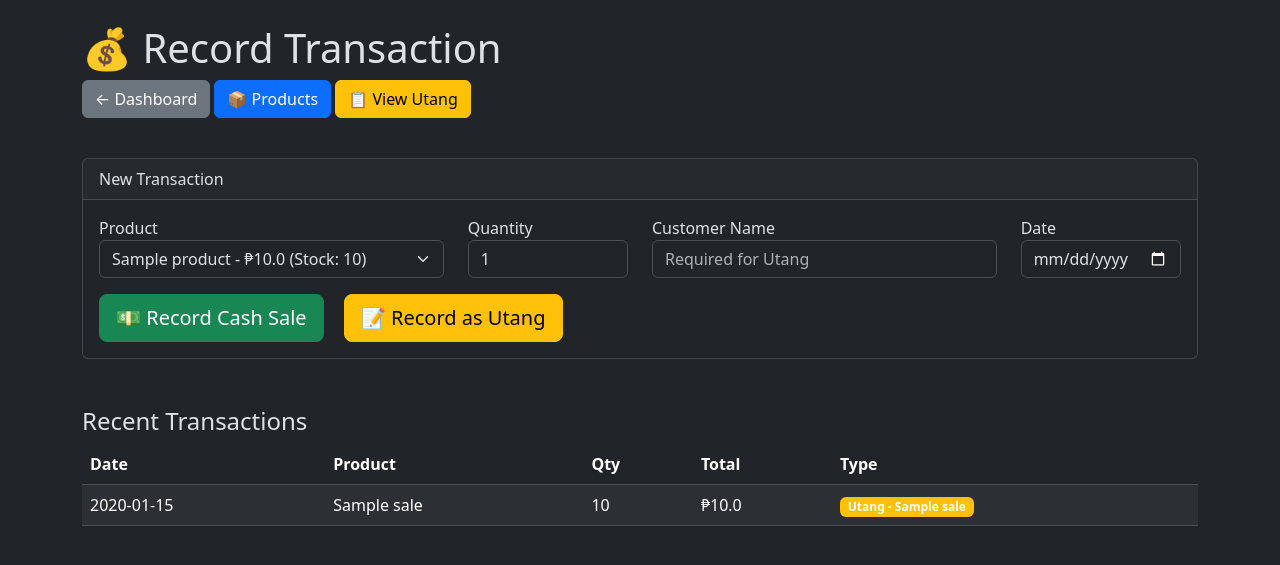
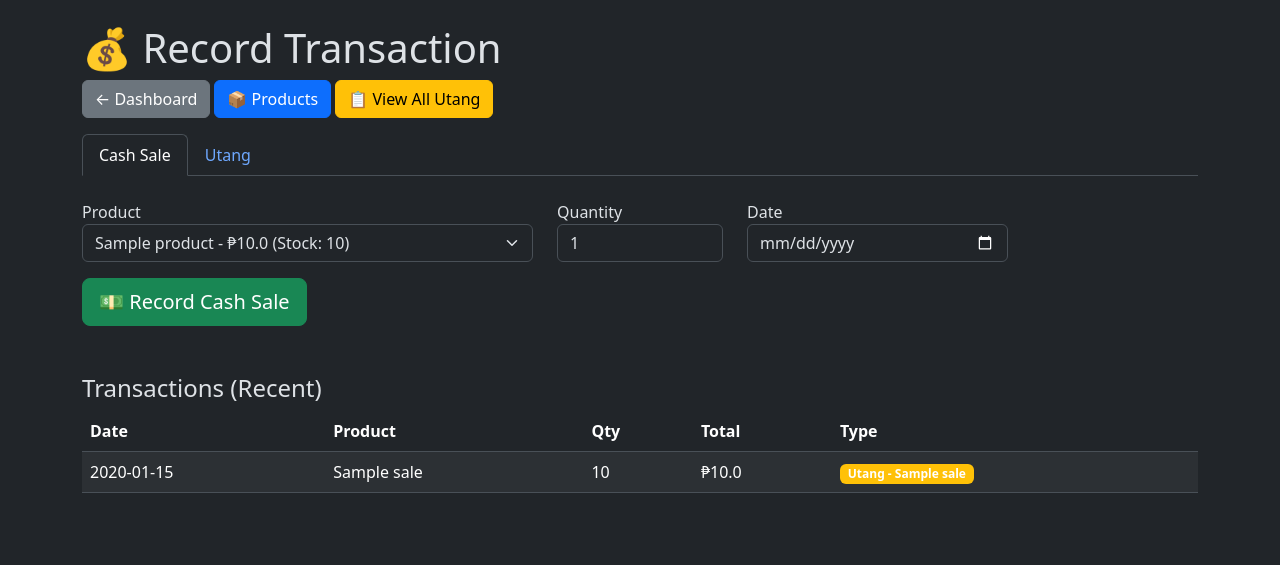
Before and after one commit to sejiro06/princess-inventory, a Flask app: page /sales in a window 1280 px wide. Shown: the top 565 px of the page. Run offline with Flask 3, Linux system fonts and the light colour scheme; tables that the repository leaves empty hold one stand-in row (values such as "Sample post").

Commit message:
Update sales.html

```diff
--- a/templates/sales.html
+++ b/templates/sales.html
@@ -11,12 +11,49 @@
     <h1>💰 Record Transaction</h1>
     <a href="/" class="btn btn-secondary mb-3">← Dashboard</a>
     <a href="/products" class="btn btn-primary mb-3">📦 Products</a>
-    <a href="/debts" class="btn btn-warning mb-3">📋 View Utang</a>
+    <a href="/debts" class="btn btn-warning mb-3">📋 View All Utang</a>
 
-    <div class="card mt-4">
-        <div class="card-header">New Transaction</div>
-        <div class="card-body">
+    <!-- Tabs -->
+    <ul class="nav nav-tabs mb-4">
+        <li class="nav-item">
+            <a class="nav-link active" data-bs-toggle="tab" href="#cash">Cash Sale</a>
+        </li>
+        <li class="nav-item">
+            <a class="nav-link" data-bs-toggle="tab" href="#utang">Utang</a>
+        </li>
+    </ul>
+
+    <div class="tab-content">
+        <!-- Cash Sale Tab -->
+        <div class="tab-pane fade show active" id="cash">
             <form method="POST">
+                <input type="hidden" name="transaction_type" value="cash">
+                <div class="row">
+                    <div class="col-md-5 mb-3">
+                        <label>Product</label>
+                        <select name="product_id" class="form-select" required>
+                            {% for p in products %}
+                            <option value="{{ p['id'] }}">{{ p['name'] }} - ₱{{ p['price'] }} (Stock: {{ p['stock'] }})</option>
+                            {% endfor %}
+                        </select>
+                    </div>
+                    <div class="col-md-2 mb-3">
+                        <label>Quantity</label>
+                        <input type="number" name="quantity" class="form-control" value="1" min="1" required>
+                    </div>
+                    <div class="col-md-3 mb-3">
+                        <label>Date</label>
+                        <input type="date" name="sale_date" class="form-control" value="{{ filter_date or '' }}">
+                    </div>
+                </div>
+                <button type="submit" class="btn btn-success btn-lg">💵 Record Cash Sale</button>
+            </form>
+        </div>
+
+        <!-- Utang Tab -->
+        <div class="tab-pane fade" id="utang">
+            <form method="POST">
+                <input type="hidden" name="transaction_type" value="utang">
                 <div class="row">
                     <div class="col-md-4 mb-3">
                         <label>Product</label>
@@ -31,27 +68,21 @@
                         <input type="number" name="quantity" class="form-control" value="1" min="1" required>
                     </div>
                     <div class="col-md-4 mb-3">
-                        <label>Customer Name</label>
-                        <input type="text" name="customer_name" class="form-control" placeholder="Required for Utang">
+                        <label>Customer Name <span class="text-danger">*</span></label>
+                        <input type="text" name="customer_name" class="form-control" placeholder="Who utang?" required>
                     </div>
                     <div class="col-md-2 mb-3">
                         <label>Date</label>
-                        <input type="date" name="sale_date" class="form-control" value="">
+                        <input type="date" name="sale_date" class="form-control" value="{{ filter_date or '' }}">
                     </div>
                 </div>
-
-                <button type="submit" name="transaction_type" value="cash" class="btn btn-success btn-lg me-3">
-                    💵 Record Cash Sale
-                </button>
-                <button type="submit" name="transaction_type" value="utang" class="btn btn-warning btn-lg">
-                    📝 Record as Utang
-                </button>
+                <button type="submit" class="btn btn-warning btn-lg">📝 Record as Utang</button>
             </form>
         </div>
     </div>
 
-    <!-- Recent Transactions -->
-    <h4 class="mt-5">Recent Transactions</h4>
+    <!-- Recent / Filtered Transactions -->
+    <h4 class="mt-5">Transactions {{ filter_date or ' (Recent)' }}</h4>
     <table class="table table-striped">
         <thead>
             <tr>
@@ -81,5 +112,7 @@
         </tbody>
     </table>
 </div>
+
+<script src="https://cdn.jsdelivr.net/npm/bootstrap@5.3.3/dist/js/bootstrap.bundle.min.js"></script>
 </body>
 </html>
```
